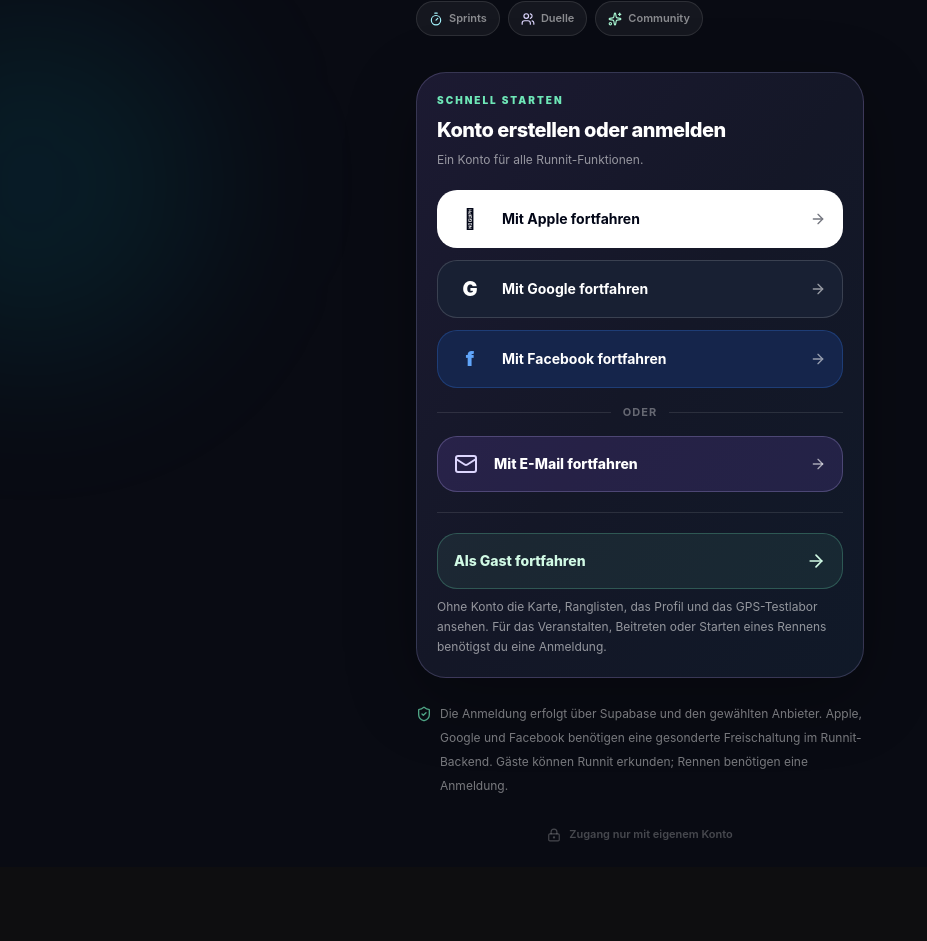
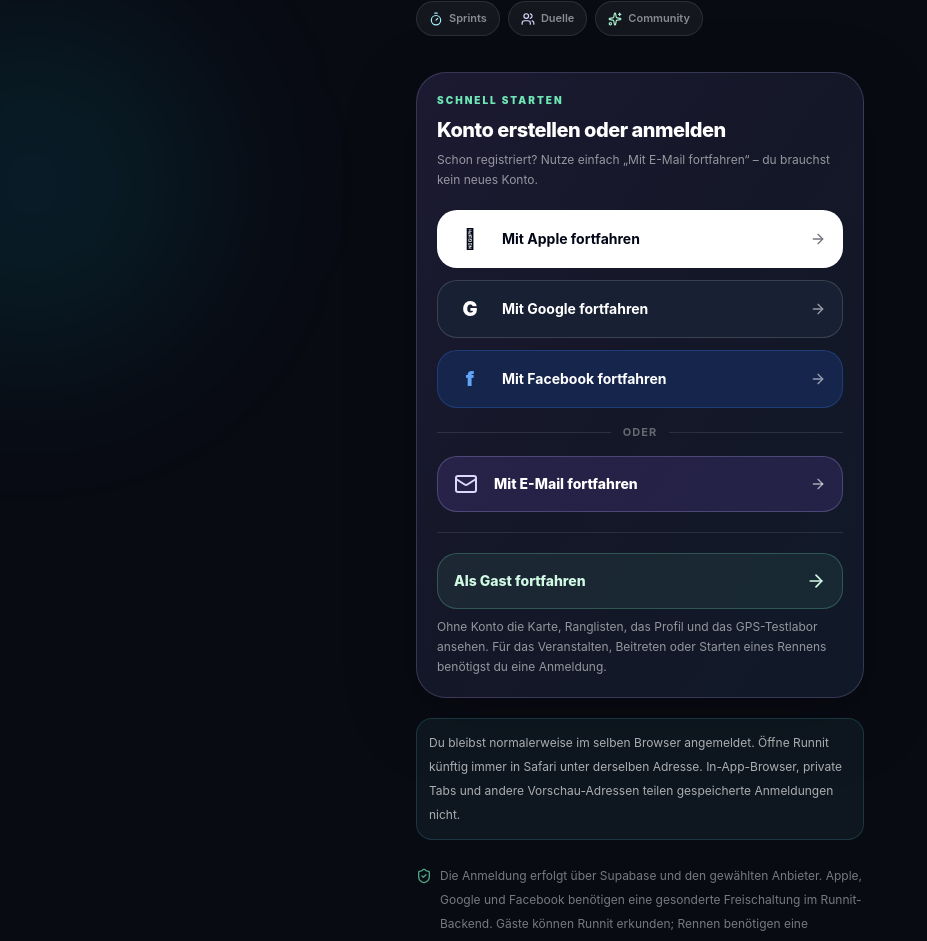
Before and after one commit to Tokioace/Runnit, a React (Vite) app: page / in a window 1280 px wide. Shown: the part 408-1349 px from the top of the page, without its empty margins (0-927 px from the left). Before the commit the page ends 1275 px from the top, so only its background shows below. Built offline with nearby package versions, Linux system fonts and the light colour scheme; no server answers.

Commit message:
Explain same-browser login persistence and prevent repeat registrations

```diff
--- a/src/components/auth/WelcomeAuthScreen.tsx
+++ b/src/components/auth/WelcomeAuthScreen.tsx
@@ -172,7 +172,7 @@ export default function WelcomeAuthScreen({ signInWithProvider, sendMagicLink, v
           <div className="mb-5">
             <p className="text-[10px] font-black uppercase tracking-[0.2em] text-emerald-300">SCHNELL STARTEN</p>
             <h2 className="mt-2 text-xl font-extrabold tracking-tight">Konto erstellen oder anmelden</h2>
-            <p className="mt-1.5 text-xs leading-5 text-white/55">Ein Konto für alle Runnit-Funktionen.</p>
+            <p className="mt-1.5 text-xs leading-5 text-white/55">Schon registriert? Nutze einfach „Mit E-Mail fortfahren“ – du brauchst kein neues Konto.</p>
           </div>
 
           {emailMode === 'hidden' ? (
@@ -271,6 +271,9 @@ export default function WelcomeAuthScreen({ signInWithProvider, sendMagicLink, v
           {notice && <p role="status" className="mt-4 rounded-xl border border-emerald-300/25 bg-emerald-300/10 p-3 text-xs leading-6 text-emerald-100">{notice}</p>}
         </section>
 
+        <p className="mt-5 rounded-xl border border-cyan-300/15 bg-cyan-300/[0.055] p-3 text-xs leading-6 text-white/65">
+          Du bleibst normalerweise im selben Browser angemeldet. Öffne Runnit künftig immer in Safari unter derselben Adresse. In-App-Browser, private Tabs und andere Vorschau-Adressen teilen gespeicherte Anmeldungen nicht.
+        </p>
         <p className="mt-6 flex items-start gap-2 text-xs leading-6 text-white/45">
           <ShieldCheck className="mt-1 h-4 w-4 shrink-0 text-emerald-300/70" aria-hidden="true" />
           Die Anmeldung erfolgt über Supabase und den gewählten Anbieter. Apple, Google und Facebook benötigen eine gesonderte Freischaltung im Runnit-Backend. Gäste können Runnit erkunden; Rennen benötigen eine Anmeldung.
```
